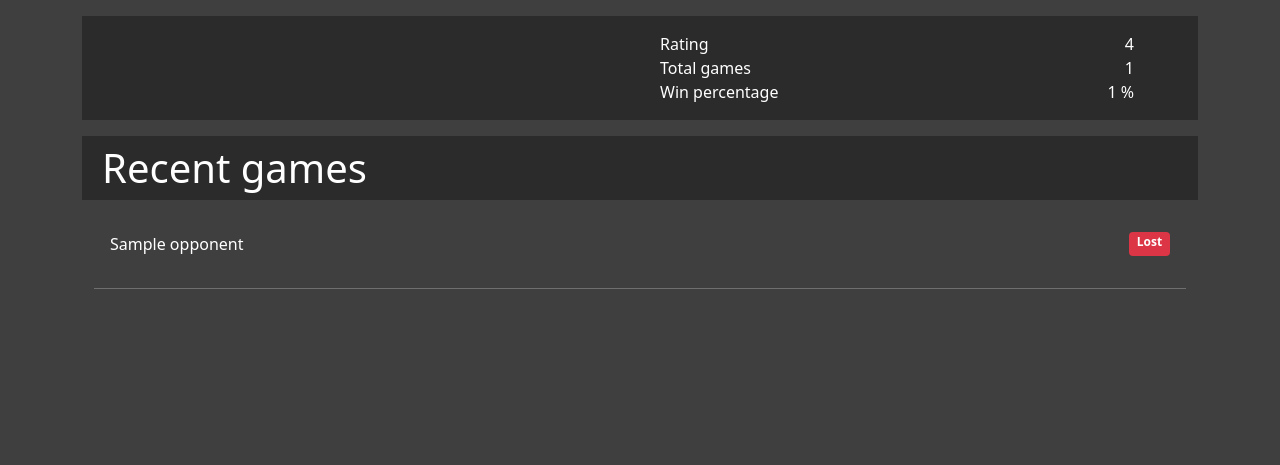
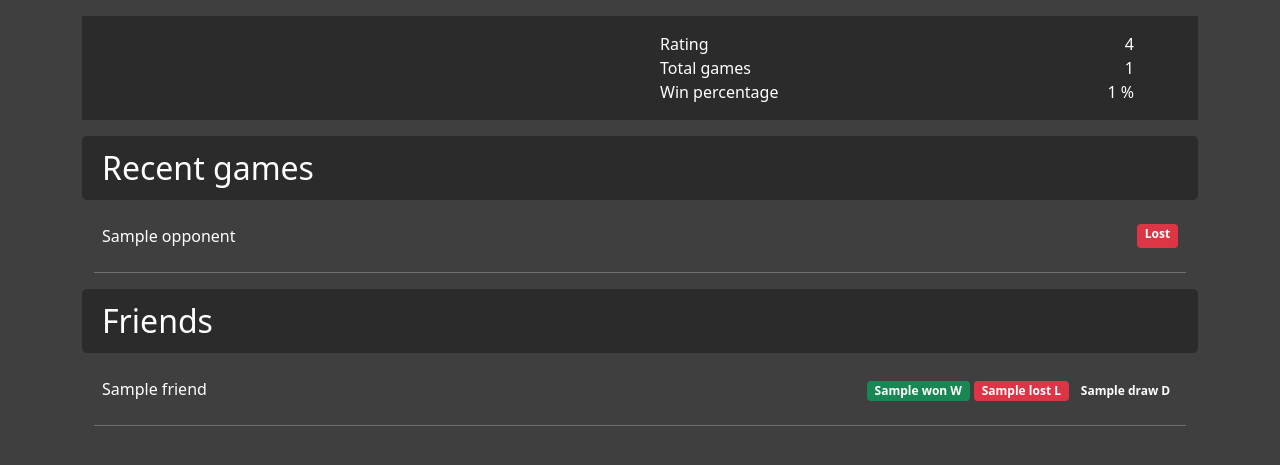
Before and after one commit to vk-2000/multiplayer_chess_django, a Django app: template multiplayer_chess/templates/multiplayer_chess/profile.html in a window 1280 px wide. Shown: the part 56-521 px from the top of the page. Run offline with Django 3.2, Linux system fonts and the light colour scheme; the template is opened without the code that fills it: most values are stand-ins (such as "Sample title", 1, 10 or a date in 2020); some libraries are stand-ins or nearby versions.

Commit message:
add friends info in profile page

```diff
--- a/multiplayer_chess/templates/multiplayer_chess/profile.html
+++ b/multiplayer_chess/templates/multiplayer_chess/profile.html
@@ -24,12 +24,12 @@
             </div>
         </div>
     </div>
-    <div class="container text-white bg-primary">
-        <div class="display-6 p-2 my-3 w-100">Recent games</div>
+    <div class="container text-white bg-primary rounded-3">
+        <div class="p-2 my-3 w-100" style="font-size: 2rem;">Recent games</div>
     </div>
     <div class="container text-white">
         {% for opponent, result in recent_games %}
-            <div class="d-flex justify-content-between p-3">
+            <div class="d-flex justify-content-between p-2">
                 <div class="display-7">{{opponent}}</div>
                 {% if result %}
                     <div class="badge bg-success">Won</div>
@@ -40,6 +40,22 @@
             <hr>
         {% endfor %}
     </div>
+    <div class="container text-white bg-primary rounded-3">
+        <div class="p-2 my-3 w-100" style="font-size: 2rem;">Friends</div>
+    </div>
+    <div class="container text-white">
+        {% for friend, info in friends_info.items %}
+            <div class="d-flex justify-content-between p-2">
+                <div>{{friend}}</div>
+                <div>
+                    <div class="badge bg-success">{{info.won}} W</div>
+                    <div class="badge bg-danger">{{info.lost}} L</div>
+                    <div class="badge">{{info.draw}} D</div>
+                </div>
+            </div>
+            <hr>
+        {% endfor %}
+    </div>
 </div>
 
 
```
Also changed, not shown: multiplayer_chess/views.py (+15 -1 lines).
